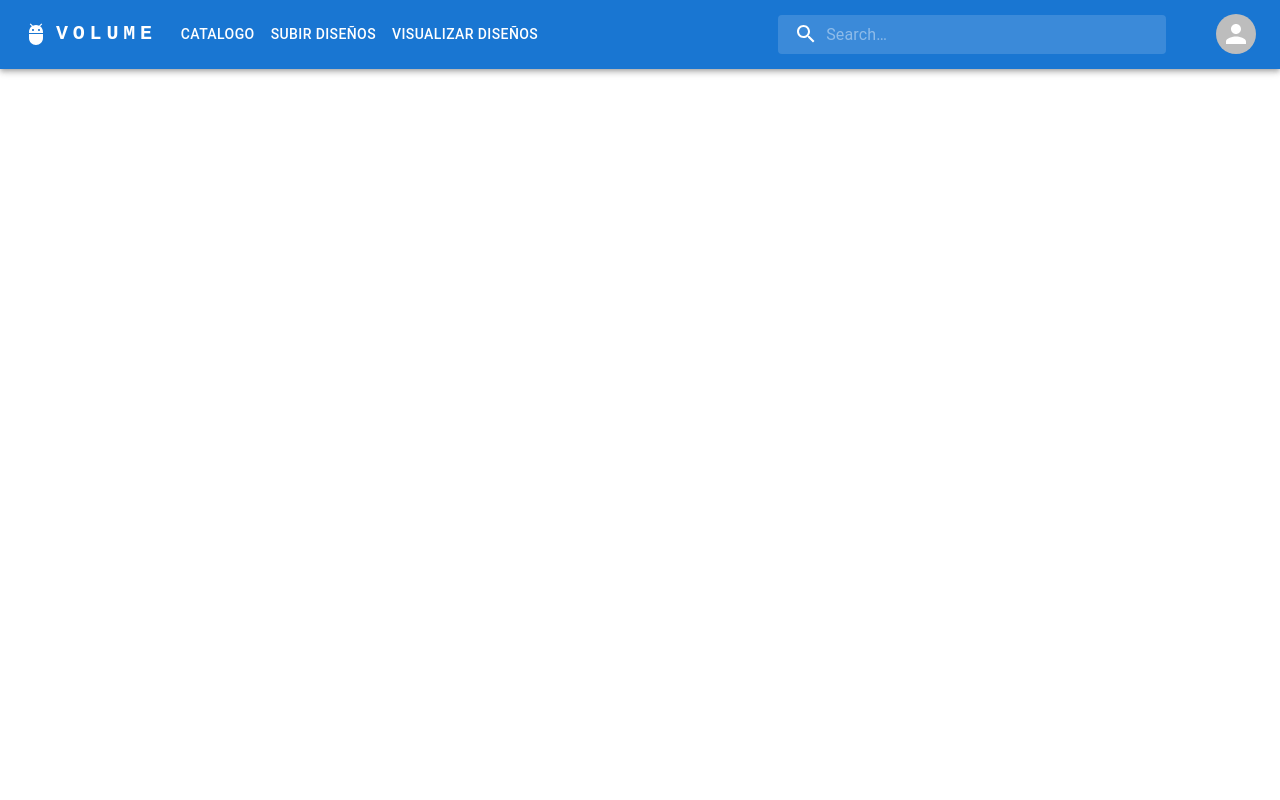
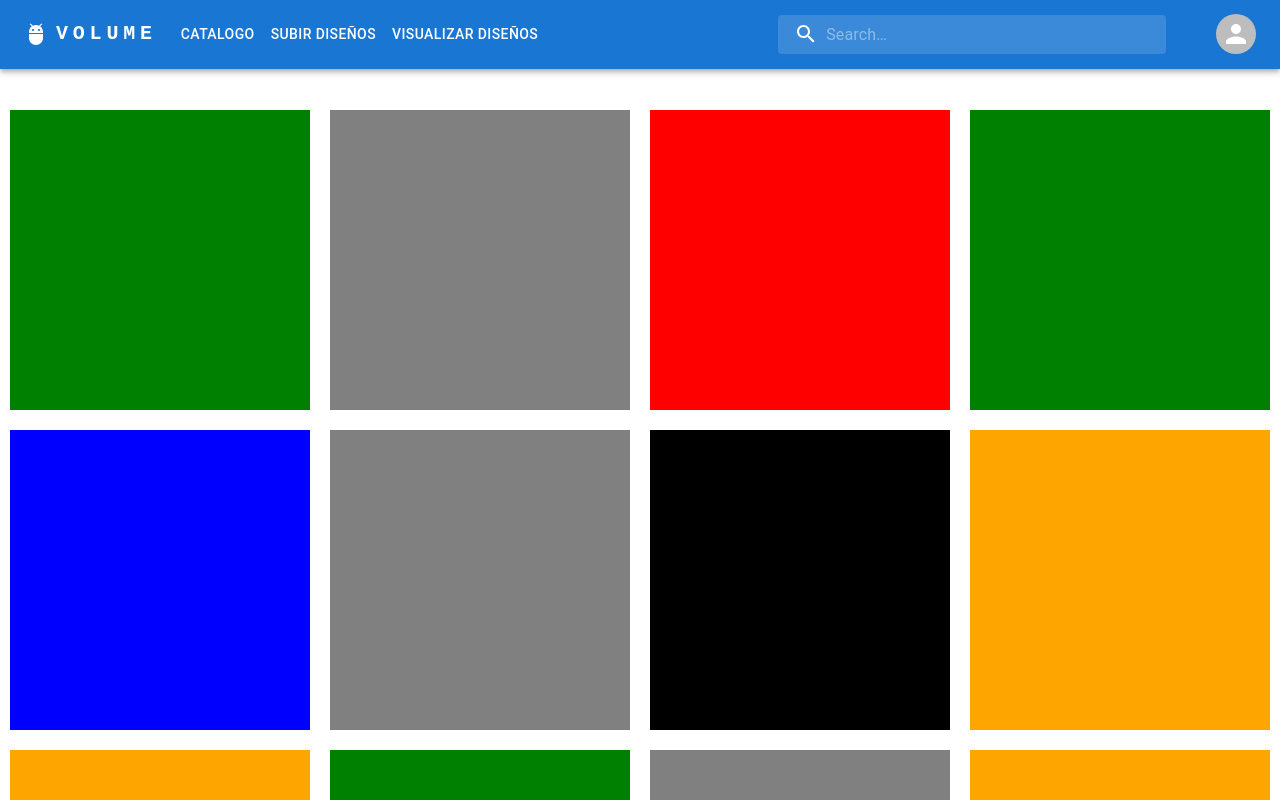
Before and after one commit to Orhugo/Front-Eco3DPrint, a React app: page /Front-Eco3DPrint/catalogo in a window 1280 px wide. Shown: the top 800 px of the page. Built offline with nearby package versions, Linux system fonts and the light colour scheme; the HTML template or start-up script is replaced by a standard one.

Commit message:
Primera versión facherita del catálogo

```diff
--- a/src/App.jsx
+++ b/src/App.jsx
@@ -6,6 +6,7 @@ import UploadFile from "./views/UploadFile";
 import UserRegistration from "./views/UserRegistration";
 import ProfileConfig from "./views/ProfileConfig";
 import NavBar from "./components/NavBar";
+import Catalog from "./views/Catalog";
 import UserLogin from "./views/UserLogin";
 
 function App() {
@@ -19,6 +20,7 @@ function App() {
             <Route path="/Front-Eco3DPrint" element={<Home />} />
             <Route path="/Front-Eco3DPrint/subirArchivo" element={<UploadFile />} />
             <Route path="/Front-Eco3DPrint/visualizarSTL" element={<STLVisualizer />} />
+            <Route path="/Front-Eco3DPrint/catalogo" element={<Catalog />} />
             <Route path="/Front-Eco3DPrint/UserRegistration" element={<UserRegistration />} />
             <Route path="/Front-Eco3DPrint/UserLogin" element={<UserLogin />} />
             <Route path="/Front-Eco3DPrint/ProfileConfig" element={<ProfileConfig />} />
--- /dev/null
+++ b/src/components/Models.jsx
@@ -0,0 +1,24 @@
+import React, { useState, useEffect } from 'react';
+
+const Model = () => {
+    const colors = ['red', 'blue', 'green', "orange", "black", "gray"]; // Define los colores que deseas utilizar.
+  const [backgroundColor, setBackgroundColor] = useState('');
+
+  useEffect(() => {
+    const randomColor = colors[Math.floor(Math.random() * colors.length)];
+    setBackgroundColor(randomColor);
+  }, []);
+
+    const modelStyle = {
+        width: '300px',
+        height: '300px',
+        backgroundColor: backgroundColor,
+        margin: '10px' };
+
+  return (
+    <div style={modelStyle}>
+    </div>
+  );
+};
+
+export default Model;
--- /dev/null
+++ b/src/views/Catalog.jsx
@@ -0,0 +1,48 @@
+import { useState } from "react";
+import React from "react";
+import { useLocation } from 'react-router-dom';
+import Models from "../components/Models";
+
+export function showCatalog() {
+//   const { state } = useLocation();
+//   const url = state ? state + ".stl" : "thinker.stl";
+  const [models, setModels] = useState([]);
+
+// useEffect(() => {
+//     axios.get('/models/getAll')
+//       .then((response) => {
+//         setModels(response.data);
+//       })
+//       .catch((error) => {
+//         console.error('Error fetching data:', error);
+//       });
+//   }, []);
+
+    const catalogModels = [];
+    for (let i = 0; i < 29; i++) {
+        catalogModels.push(<Models key={i} style={{color:'blue'}} />);
+    }
+
+    const containerStyle = {
+        display: 'flex',
+        flexWrap: 'wrap',
+        justifyContent: 'space-evenly', // Alinea los elementos en la última fila hacia la izquierda
+      };
+
+    const modelStyle = {
+        width: '30%', // Asegura que haya tres modelos por fila
+        marginBottom: '20px',
+      };
+
+  return (
+    <div>
+        <div style={containerStyle}>
+            {catalogModels.map((model) => (
+             <Models key={model.id} style={modelStyle} />
+        ))}
+        </div>
+     </div>
+  );
+}
+
+export default showCatalog;
```
